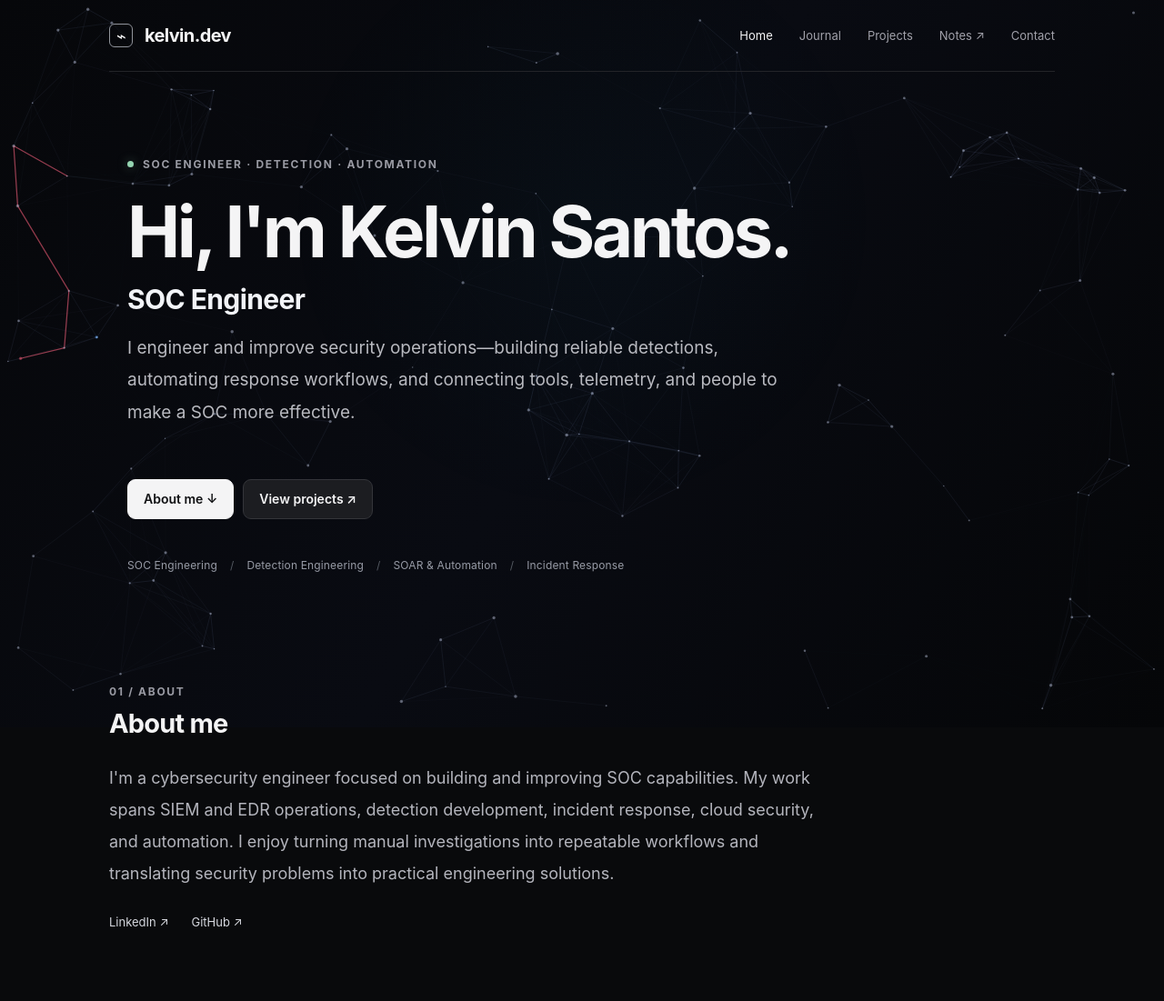
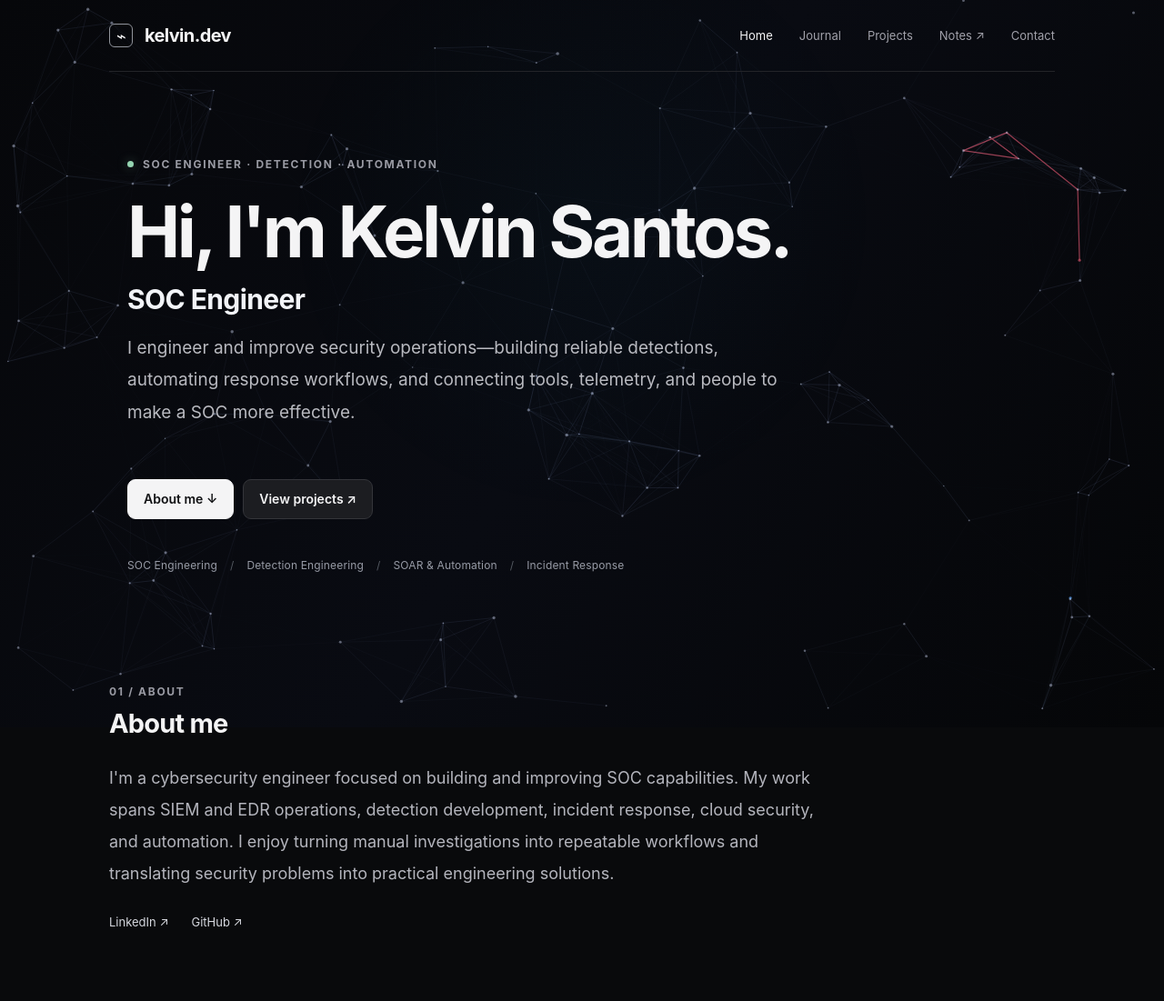
Before and after one commit to zdr4k/zdr4k.github.io, an Astro site: page / in a window 1280 px wide. Shown: the top 1101 px of the page at 91% size. Built offline with nearby package versions, Linux system fonts and the light colour scheme; Astro itself is replaced by a stand-in of ours; animation ran at ten frames a second.

Commit message:
experiment: fill background mesh more evenly with subtle density increase

```diff
--- a/src/layouts/SiteLayout.astro
+++ b/src/layouts/SiteLayout.astro
@@ -59,8 +59,8 @@ const pathname = Astro.url.pathname;
         const SCENE_PAUSE_MIN = 1600;
         const SCENE_PAUSE_MAX = 3800;
 
-        const PARTICLE_COUNT = reduceMotion ? 0 : isMobile ? 60 : 118;
-        const LINK_DISTANCE = isMobile ? 120 : 150;
+        const PARTICLE_COUNT = reduceMotion ? 0 : isMobile ? 66 : 132;
+        const LINK_DISTANCE = isMobile ? 126 : 158;
         const MOUSE_RADIUS = 140;
 
         function resize() {
@@ -134,7 +134,7 @@ const pathname = Astro.url.pathname;
               const dist = Math.sqrt(dx * dx + dy * dy);
 
               if (dist < LINK_DISTANCE) {
-                const opacity = (1 - dist / LINK_DISTANCE) * 0.16;
+                const opacity = (1 - dist / LINK_DISTANCE) * 0.18;
                 ctx.strokeStyle = `rgba(170, 190, 255, ${opacity})`;
                 ctx.lineWidth = 0.7;
                 ctx.beginPath();
```
